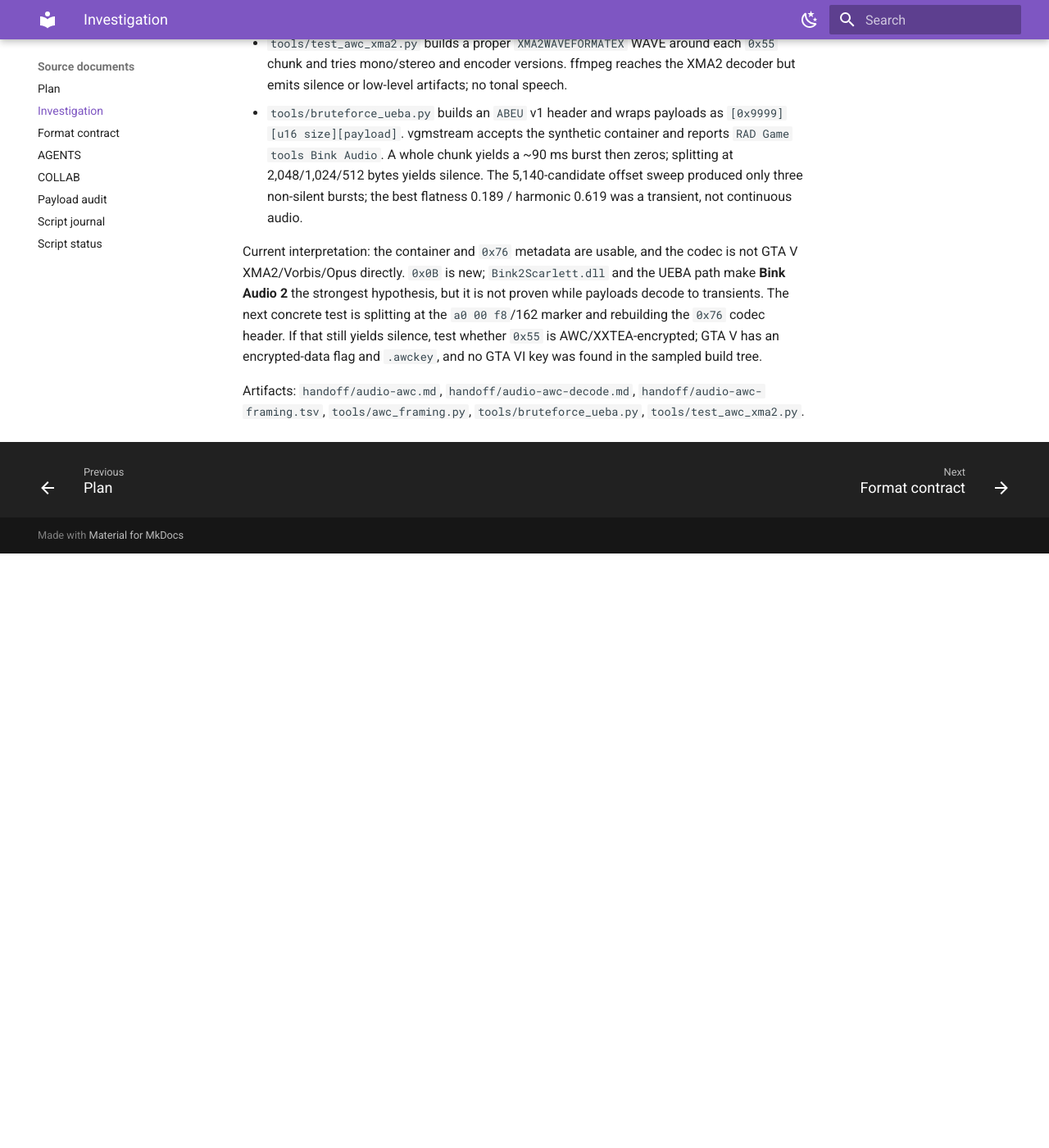
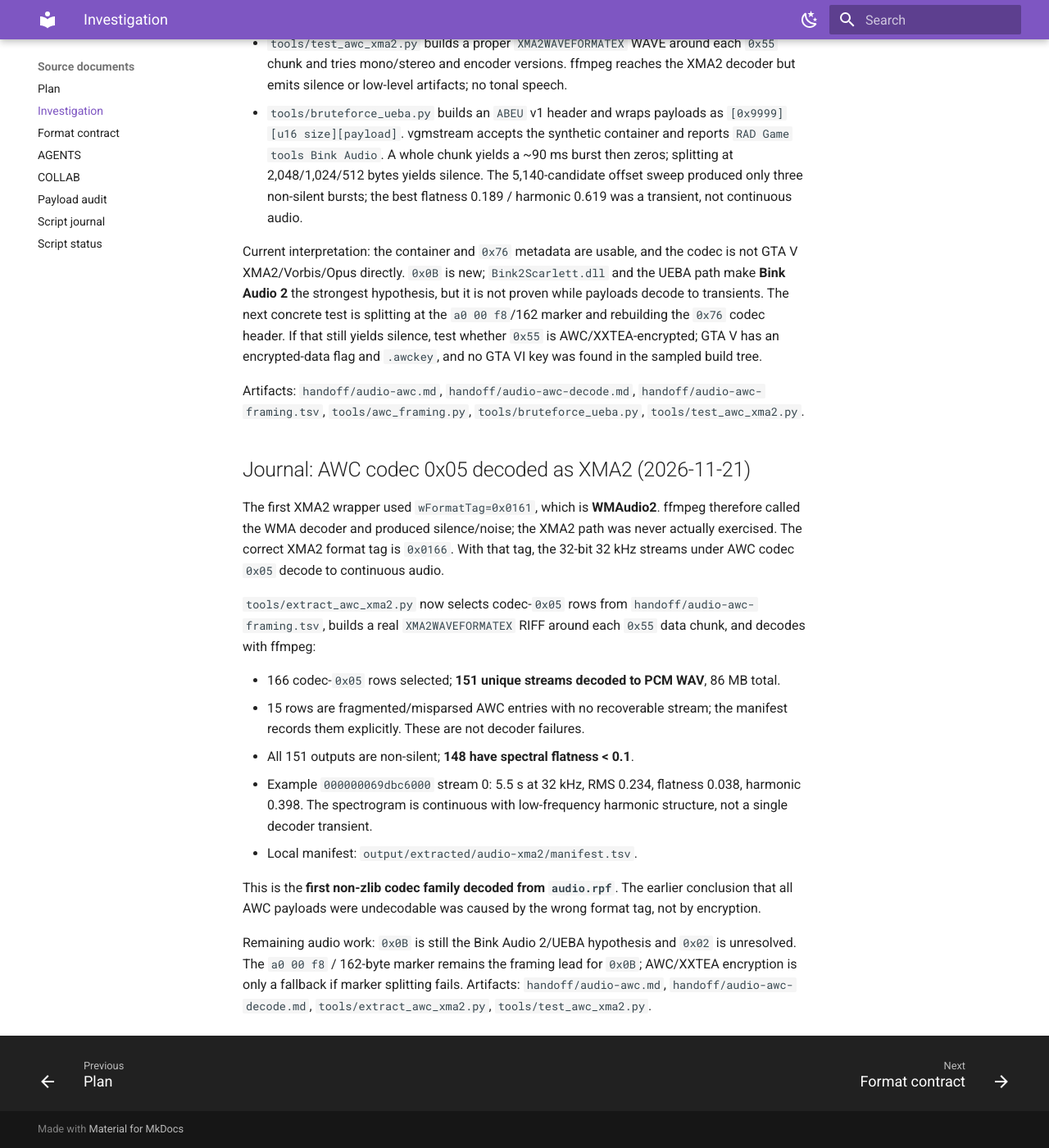
Before and after one commit to lynxnathan/rage-tools-vi, an MkDocs documentation site: the page built from docs/reference/source-investigation.md, in a window 1280 px wide and 1400 px high, scrolled down 58319 px. Shown: the whole window at 82% size. Built offline with MkDocs 1.6.1 and Material for MkDocs 9.7.7, drawn with Linux system fonts in a browser that asks for light colours; before the commit the page ends 58994 px from its top, so only the background shows below that.

Commit message:
Decode AWC XMA2 streams (codec 0x05)

```diff
--- a/investigation.md
+++ b/investigation.md
@@ -1912,3 +1912,35 @@ build tree.
 Artifacts: `handoff/audio-awc.md`, `handoff/audio-awc-decode.md`,
 `handoff/audio-awc-framing.tsv`, `tools/awc_framing.py`,
 `tools/bruteforce_ueba.py`, `tools/test_awc_xma2.py`.
+
+## Journal: AWC codec 0x05 decoded as XMA2 (2026-11-21)
+
+The first XMA2 wrapper used `wFormatTag=0x0161`, which is **WMAudio2**. ffmpeg
+therefore called the WMA decoder and produced silence/noise; the XMA2 path was
+never actually exercised. The correct XMA2 format tag is `0x0166`. With that
+tag, the 32-bit 32 kHz streams under AWC codec `0x05` decode to continuous
+audio.
+
+`tools/extract_awc_xma2.py` now selects codec-`0x05` rows from
+`handoff/audio-awc-framing.tsv`, builds a real `XMA2WAVEFORMATEX` RIFF around
+each `0x55` data chunk, and decodes with ffmpeg:
+
+- 166 codec-`0x05` rows selected; **151 unique streams decoded to PCM WAV**,
+  86 MB total.
+- 15 rows are fragmented/misparsed AWC entries with no recoverable stream; the
+  manifest records them explicitly. These are not decoder failures.
+- All 151 outputs are non-silent; **148 have spectral flatness < 0.1**.
+- Example `000000069dbc6000` stream 0: 5.5 s at 32 kHz, RMS 0.234, flatness
+  0.038, harmonic 0.398. The spectrogram is continuous with low-frequency
+  harmonic structure, not a single decoder transient.
+- Local manifest: `output/extracted/audio-xma2/manifest.tsv`.
+
+This is the **first non-zlib codec family decoded from `audio.rpf`**. The
+earlier conclusion that all AWC payloads were undecodable was caused by the
+wrong format tag, not by encryption.
+
+Remaining audio work: `0x0B` is still the Bink Audio 2/UEBA hypothesis and
+`0x02` is unresolved. The `a0 00 f8` / 162-byte marker remains the framing lead
+for `0x0B`; AWC/XXTEA encryption is only a fallback if marker splitting fails.
+Artifacts: `handoff/audio-awc.md`, `handoff/audio-awc-decode.md`,
+`tools/extract_awc_xma2.py`, `tools/test_awc_xma2.py`.
```
Also changed, not shown: handoff/audio-awc-decode.md (+34 -16 lines), handoff/audio-awc.md (+18 -11 lines), plan.md (+9 -7 lines), 3 other files.
